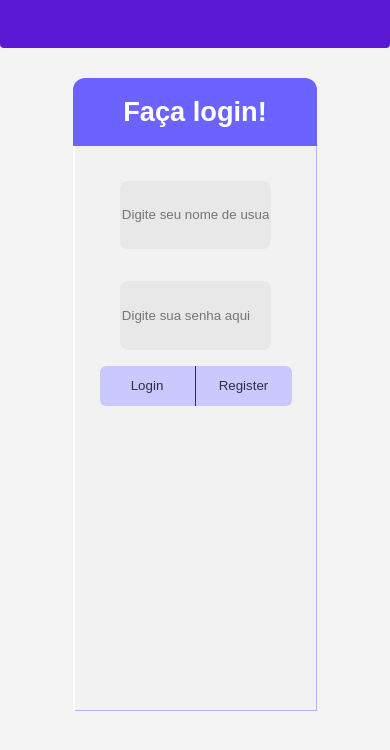
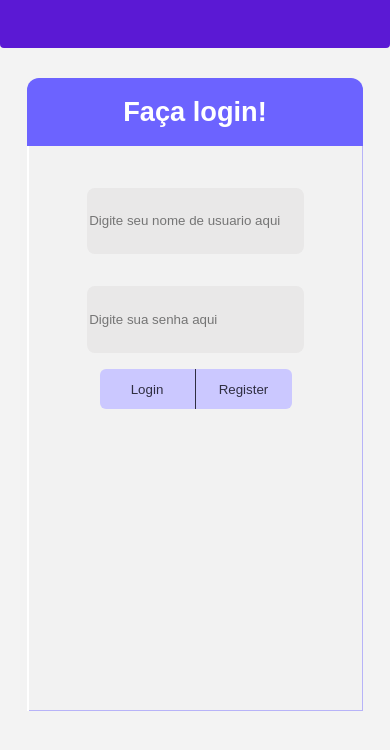
Before and after one commit to igorunderplayer/my-notes, a Next.js app: page /login in a window 390 px wide. Shown: the top 750 px of the page. Built offline with nearby package versions, Linux system fonts and the light colour scheme.

Commit message:
some responsive things

```diff
--- a/src/styles/Login.module.css
+++ b/src/styles/Login.module.css
@@ -1,4 +1,10 @@
 @media screen and (max-width: 700px) {
+    .login {
+        width: 90%;
+    }
+    .inputs {
+        width: 100%
+    }
     .svg {
         display: none;
     }
--- a/src/styles/Register.module.css
+++ b/src/styles/Register.module.css
@@ -1,4 +1,10 @@
 @media screen and (max-width: 700px) {
+    .login {
+        width: 90%;
+    }
+    .inputs {
+        width: 100%
+    }
     .svg {
         display: none;
     }
```
Also changed, not shown: src/components/CreateNotePopup/CreateNotePopup.module.css (+10 -3 lines).
